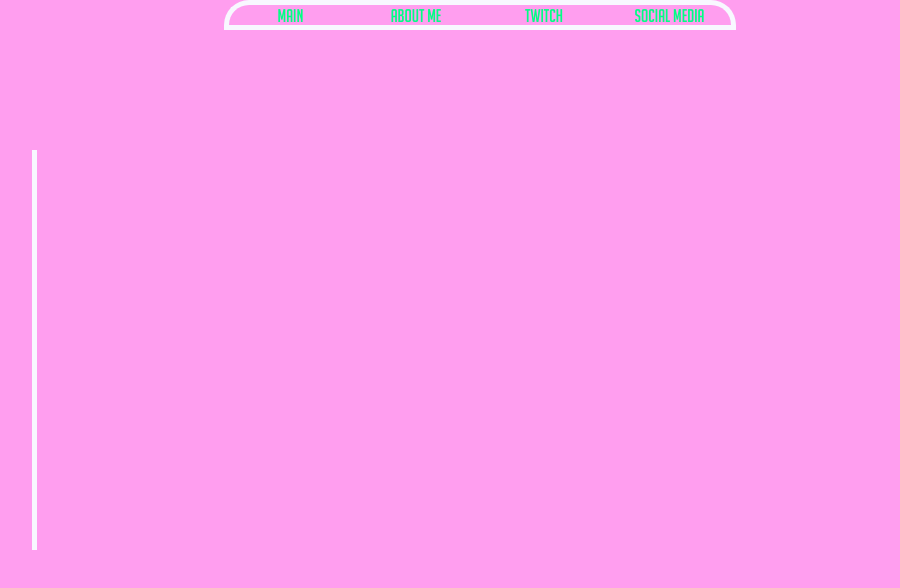
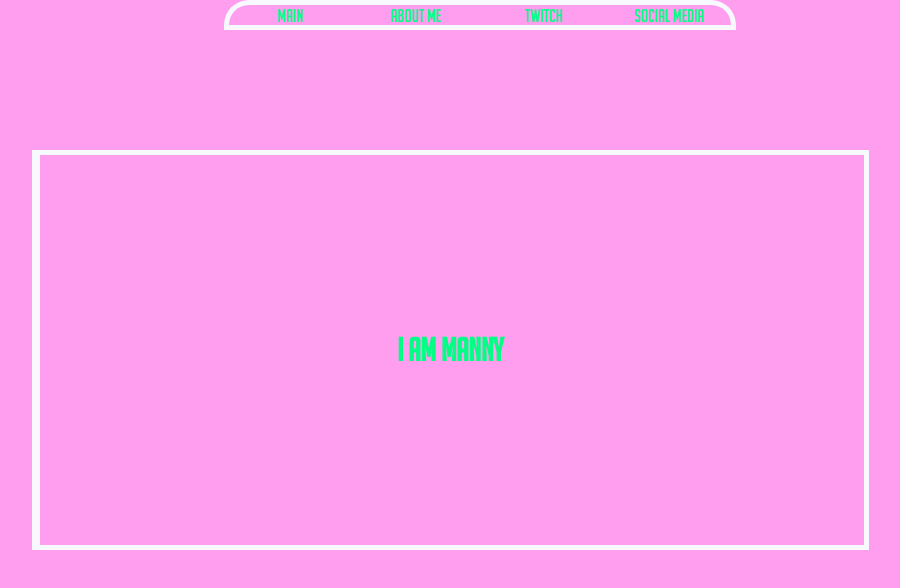
Before and after one commit to KLawsonDevelopment/iammanny, a React (Create React App) app: page / in a window 1280 px wide. Shown: the top 588 px of the page, without its empty margins (160-1060 px from the left). Built offline with nearby package versions, Linux system fonts and the light colour scheme.

Commit message:
Adjusted main page to H1

```diff
--- a/src/components/MainPage.js
+++ b/src/components/MainPage.js
@@ -5,7 +5,7 @@ class MainPage extends Component {
         return (
             <div className='mainBox'>
                 <div className='animationPiece'></div>
-                <div className='centerPage' id='centerPage'>Hello World</div>
+                <h1 className='mainPage' id='mainPage'>I Am Manny</h1>
             </div>
         );
     }
--- a/src/components/NavBar.js
+++ b/src/components/NavBar.js
@@ -2,6 +2,22 @@ import React, { Component } from 'react';
 import anime from 'animejs'
 
 class navbar extends Component {
+
+    componentDidMount () {
+        setTimeout(function () {
+            anime({
+                targets: '.animationPiece',
+                width: [1, '100%'],
+                direction: 'alternate',
+                easing: 'easeInOutQuad',
+                endDelay:500
+            })
+        },500)
+        setTimeout(function () {
+            var visible = document.getElementById('mainPage')
+            visible.classList.add('showClass')
+        }, 1500)
+    }
 
     testFunction() {
         anime({
@@ -12,7 +28,7 @@ class navbar extends Component {
             endDelay: 500
         })
         setTimeout(function () {
-            var visible = document.getElementById('centerPage')
+            var visible = document.getElementById('mainPage')
             visible.classList.add('showClass')
         }, 1000)
     }
@@ -26,7 +42,7 @@ class navbar extends Component {
             endDelay: 500
         })
         setTimeout(function () {
-            var invisible = document.getElementById('centerPage')
+            var invisible = document.getElementById('mainPage')
             invisible.classList.remove('showClass')
         }, 1000)
     }
--- a/src/index.css
+++ b/src/index.css
@@ -34,11 +34,11 @@ body button {
   grid-column-end: 4;
   grid-row: 2;
   background-color: rgb(248,248,255);
-  width: 5px;
+  width: 0px;
   z-index: 1;
 }
 
-.centerPage {
+.mainPage {
   display: flex;
   justify-content: center;
   align-items: center;
@@ -48,6 +48,7 @@ body button {
   border-top: 5px solid rgb(248,248,255);
   border-bottom: 5px solid rgb(248,248,255);
   visibility: hidden;
+  margin: 0;
 }
 
 
```
